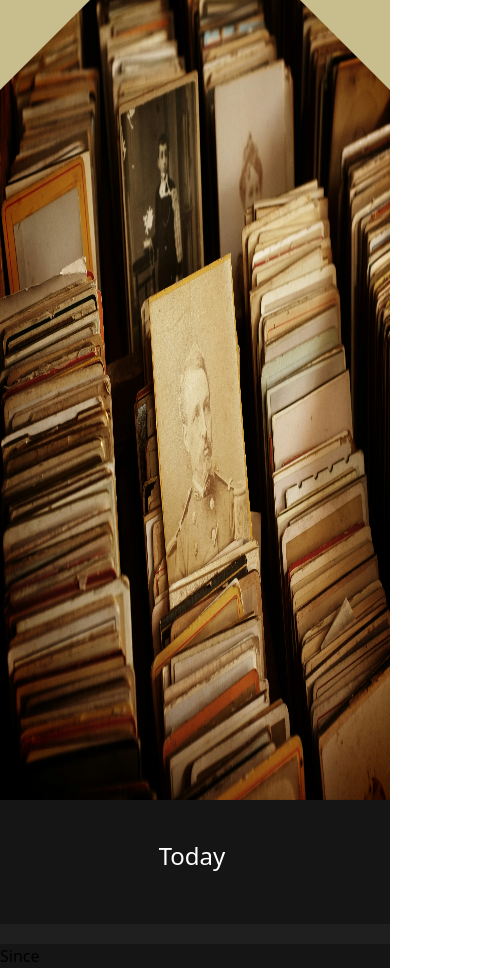
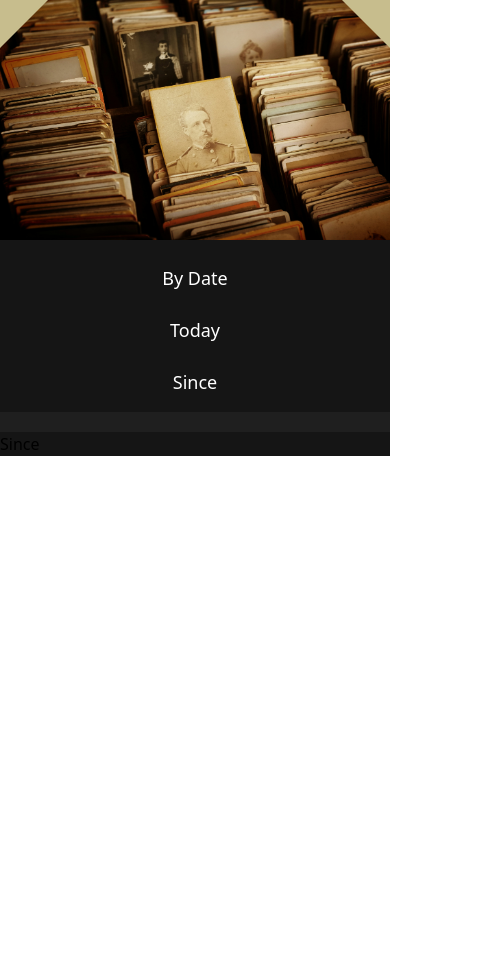
Before and after one commit to BeastTheNinja/History_Site, a React (Vite) app: page /since in a window 390 px wide. Shown: the whole page, 485 px wide, since content can reach past the window. After the commit the page ends 844 px from the top, so only its background shows below. Built offline with nearby package versions, Linux system fonts and the light colour scheme.

Commit message:
made everything responsive

```diff
--- a/src/components/Card.tsx
+++ b/src/components/Card.tsx
@@ -5,8 +5,8 @@ interface CardProps {
 
 export const Card = ({ description, link }: CardProps) => {
     return (
-        <article className="px-15">
-            <p className="justify-center  text-2xl font-normal font-['Linden_Hill'] text-neutral-200">
+        <article className="px-4 md:px-12">
+            <p className="text-lg font-normal font-['Linden_Hill'] text-neutral-200 md:text-2xl">
                 {description}
             </p>
             {link && (
@@ -14,7 +14,7 @@ export const Card = ({ description, link }: CardProps) => {
                     href={link}
                     target="_blank"
                     rel="noreferrer"
-                    className="justify-center  text-2xl font-normal font-['Linden_Hill'] underline tracking-[0.2em] text-amber-200 hover:text-amber-100"
+                    className="mt-3 inline-block text-sm font-normal font-['Linden_Hill'] uppercase tracking-[0.2em] text-amber-200 hover:text-amber-100 md:text-lg"
                 >
                     Read more
                 </a>
--- a/src/components/CardContainer.tsx
+++ b/src/components/CardContainer.tsx
@@ -10,7 +10,7 @@ export const CardContainer = ({ align, children }: CardContainerProps) => {
 
     return (
         <div className={`flex w-full ${alignmentClass}`}>
-            <div className="w-full max-w-md">
+            <div className="w-full max-w-sm md:max-w-md">
                 {children}
             </div>
         </div>
--- a/src/components/Header.tsx
+++ b/src/components/Header.tsx
@@ -4,43 +4,15 @@ export const Header = () => {
 
     return (
 
-        <>
-            <div
-                className='
-            relative'
-            >
-                <img
-                    className='
-                w-full
-                h-200
-                bg-zinc-800/20 '
-                    src={Hero}
-                    alt="Picture with black and white Pictures"
-                />
-            </div>
-            <div
-                className="
-                absolute
-                top-0
-                left-0
-                border-t-90
-                border-r-90
-                border-t-[#C7BD8D]
-                border-r-transparent">
-
-            </div>
-            <div
-                className='
-                absolute
-                top-0
-                right-0
-                border-t-90
-                border-l-90
-                border-t-[#C7BD8D]
-                border-l-transparent'
-            >
-            </div>
-        </>
+        <div className="relative">
+            <img
+                className="w-full h-60 sm:h-70 md:h-200 bg-zinc-800/20"
+                src={Hero}
+                alt="Picture with black and white Pictures"
+            />
+            <div className="absolute top-0 left-0 border-t-48 border-r-48 border-t-[#C7BD8D] border-r-transparent md:border-t-90 md:border-r-90" />
+            <div className="absolute top-0 right-0 border-t-48 border-l-48 border-t-[#C7BD8D] border-l-transparent md:border-t-90 md:border-l-90" />
+        </div>
 
     )
 }
--- a/src/components/Navigation.tsx
+++ b/src/components/Navigation.tsx
@@ -14,14 +14,14 @@ export const Navigation = () => {
     return (
 
         <>
-            <nav className="border-b-20 border-[#1F1F1F] ">
-                <ul className="flex gap-50 justify-center">
+            <nav className="border-b-20 border-[#1F1F1F]">
+                <ul className="flex flex-col justify-center items-center gap-4 py-4 md:flex-row md:gap-12 md:py-0">
                     {Links.map((link) => {
                         return (
-                            <li className="pt-5" key={link.link}>
+                            <li className="pt-2 md:pt-5" key={link.link}>
                                 <NavLink
                                     to={link.link}
-                                    className={`flex my-5 text-2xl text-white`}
+                                    className="flex text-lg text-white md:my-5 md:text-2xl"
                                     end={link.link === "/"}>
                                     {link.name}
                                 </NavLink>
--- a/src/components/Timeline.tsx
+++ b/src/components/Timeline.tsx
@@ -9,15 +9,15 @@ interface TimelineProps {
 export const Timeline = ({ items }: TimelineProps) => {
     return (
         <section className="relative mx-auto max-w-5xl px-4 py-13">
-            <div className="absolute left-1/2 top-0 hidden h-full w-3 -translate-x-1/2 bg-amber-200/40 md:block" />
+            <div className="absolute left-1/2 top-0 h-full w-1 -translate-x-1/2 bg-amber-200/40 md:w-3" />
 
             <div className="space-y-20">
                 {items.map((item, index) => {
                     const isLeft = index % 2 === 0
                     const link = item.links?.[0]?.link
                     const cardColumnClass = isLeft
-                        ? "md:w-1/2 md:pr-24 md:pt-12"
-                        : "md:w-1/2 md:pl-24 md:ml-auto md:pt-12"
+                        ? "w-1/2 pr-8 md:w-1/2 md:pr-24 md:pt-12"
+                        : "w-1/2 pr-8 md:w-1/2 md:pl-24 md:ml-auto md:pt-12"
 
                     return (
                         <div
@@ -36,7 +36,7 @@ export const Timeline = ({ items }: TimelineProps) => {
                                 </CardContainer>
                             </div>
 
-                            <span className="absolute left-1/2 top-1/2 hidden h-3 w-3 -translate-x-1/2 -translate-y-1/2 rounded-full border border-amber-200 bg-neutral-900 md:block" />
+                            <span className="absolute left-1/2 top-6 h-4 w-4 -translate-x-1/2 -translate-y-1/2 rounded-full border border-amber-200 bg-neutral-900 md:top-1/2" />
                             <span
                                 className={`absolute top-1/2 hidden -translate-y-full -mt-2 text-2xl font-normal font-['Linden_Hill'] text-amber-200 md:block ${isLeft ? "right-1/2 pr-4 text-right" : "left-1/2 pl-4 text-left"
                                     }`}
@@ -44,9 +44,8 @@ export const Timeline = ({ items }: TimelineProps) => {
                                 Year: {item.year}
                             </span>
                             <span
-                                className={`absolute top-1/2 hidden h-px -translate-y-1/2 bg-amber-200/60 md:block ${isLeft ? "right-1/2" : "left-1/2"
+                                className={`absolute top-6 h-px -translate-y-1/2 bg-amber-200/60 right-1/2 w-10 md:top-1/2 md:w-[12%] ${isLeft ? "md:right-1/2 md:left-auto" : "md:left-1/2 md:right-auto"
                                     }`}
-                                style={{ width: "12%" }}
                             />
                         </div>
                     )
```
